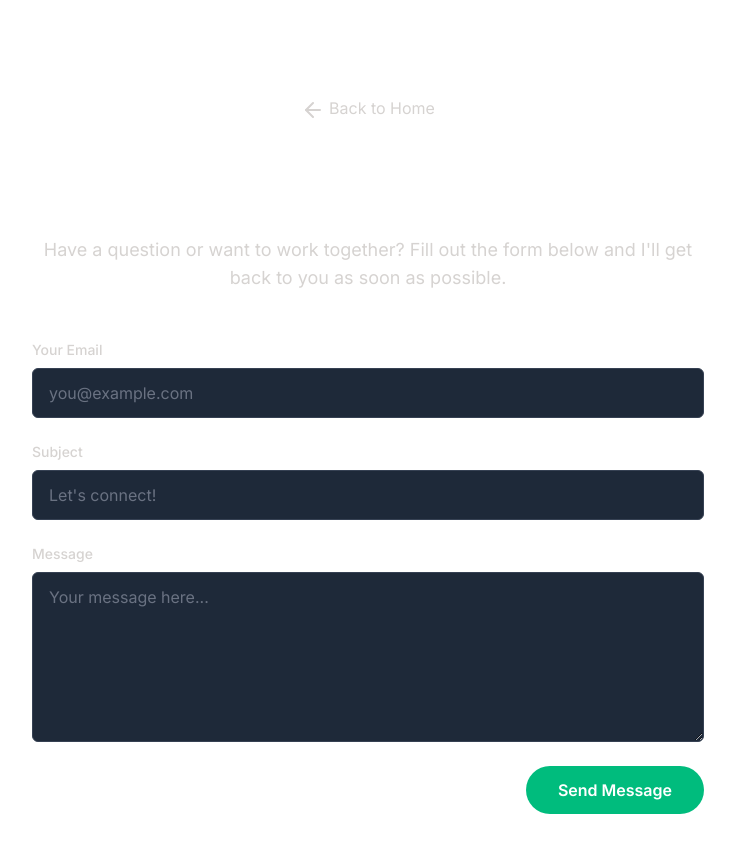
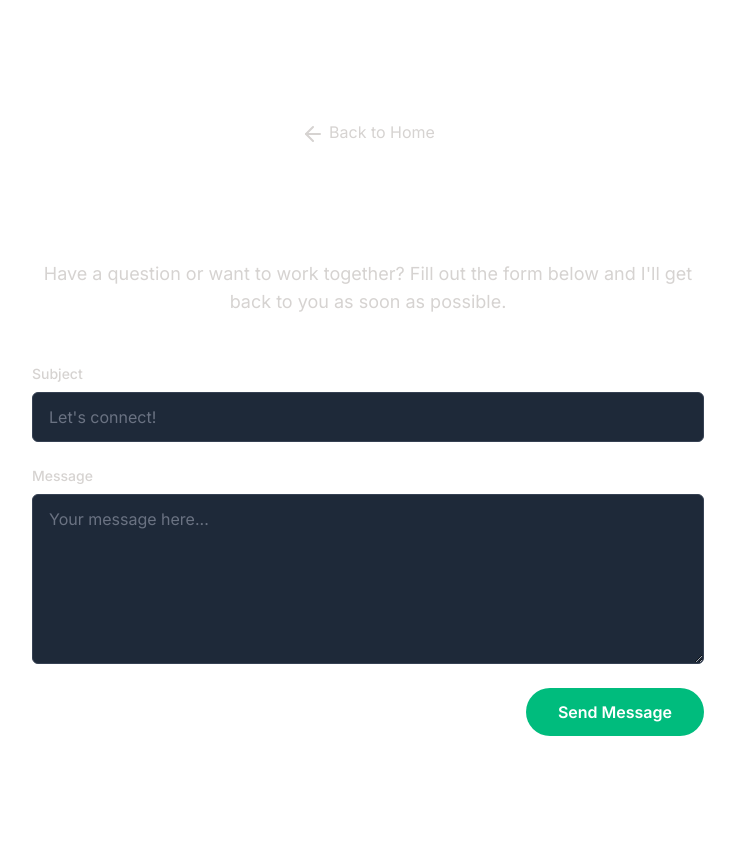
Before and after one commit to SatoshiBall101/resume-website, a Next.js app: page /contact in a window 1280 px wide. Shown: the whole page, without its empty margins (272-1007 px from the left). After the commit the page ends 800 px from the top, so only its background shows below. Built offline with nearby package versions, Linux system fonts and the light colour scheme.

Commit message:
Add functional contact page and fix build errors

```diff
--- a/app/contact/page.tsx
+++ b/app/contact/page.tsx
@@ -1,6 +1,6 @@
 "use client";
 
-import React, { useState } from 'react';
+import React from 'react';
 import { motion } from 'framer-motion';
 
 const ArrowLeftIcon = (props: React.SVGProps<SVGSVGElement>) => (
@@ -10,11 +10,14 @@ const ArrowLeftIcon = (props: React.SVGProps<SVGSVGElement>) => (
 );
 
 export default function ContactPage() {
-  const [email, setEmail] = useState('');
-  const [subject, setSubject] = useState('');
-  const [message, setMessage] = useState('');
-
-  const mailtoHref = `mailto:ammanilyas100@gmail.com?subject=${encodeURIComponent(subject)}&body=${encodeURIComponent(`From: ${email}\n\n${message}`)}`;
+  const handleSubmit = (event: React.FormEvent<HTMLFormElement>) => {
+    event.preventDefault();
+    const formData = new FormData(event.currentTarget);
+    const subject = formData.get('subject') as string;
+    const message = formData.get('message') as string;
+    // This will open the user's default email client
+    window.location.href = `mailto:ammanilyas100@gmail.com?subject=${encodeURIComponent(subject)}&body=${encodeURIComponent(message)}`;
+  };
 
   return (
     <main className="flex items-center justify-center min-h-screen pt-24 pb-10">
@@ -34,23 +37,10 @@ export default function ContactPage() {
 
           <h1 className="text-4xl md:text-5xl font-bold text-white mb-4">Get in Touch</h1>
           <p className="text-lg text-stone-300 mb-12">
-            Have a question or want to work together? Fill out the form below and I'll get back to you as soon as possible.
+            Have a question or want to work together? Fill out the form below and I&apos;ll get back to you as soon as possible.
           </p>
 
-          <form className="space-y-6 text-left">
-            <div>
-              <label htmlFor="email" className="block text-sm font-medium text-stone-300 mb-2">Your Email</label>
-              <input
-                type="email"
-                id="email"
-                name="email"
-                required
-                className="block w-full px-4 py-3 bg-gray-800 border border-gray-700 rounded-md text-white placeholder-gray-500 focus:outline-none focus:ring-2 focus:ring-emerald-500 focus:border-emerald-500 transition-colors"
-                placeholder="you@example.com"
-                value={email}
-                onChange={(e) => setEmail(e.target.value)}
-              />
-            </div>
+          <form className="space-y-6 text-left" onSubmit={handleSubmit}>
             <div>
               <label htmlFor="subject" className="block text-sm font-medium text-stone-300 mb-2">Subject</label>
               <input
@@ -60,8 +50,6 @@ export default function ContactPage() {
                 required
                 className="block w-full px-4 py-3 bg-gray-800 border border-gray-700 rounded-md text-white placeholder-gray-500 focus:outline-none focus:ring-2 focus:ring-emerald-500 focus:border-emerald-500 transition-colors"
                 placeholder="Let's connect!"
-                value={subject}
-                onChange={(e) => setSubject(e.target.value)}
               />
             </div>
             <div>
@@ -73,19 +61,17 @@ export default function ContactPage() {
                 rows={6}
                 className="block w-full px-4 py-3 bg-gray-800 border border-gray-700 rounded-md text-white placeholder-gray-500 focus:outline-none focus:ring-2 focus:ring-emerald-500 focus:border-emerald-500 transition-colors"
                 placeholder="Your message here..."
-                value={message}
-                onChange={(e) => setMessage(e.target.value)}
               ></textarea>
             </div>
             <div className="text-right">
-              <motion.a
-                href={mailtoHref}
+              <motion.button
+                type="submit"
                 className="inline-flex items-center gap-2 bg-emerald-500 text-white font-semibold py-3 px-8 rounded-full hover:bg-emerald-600 transition-all group"
                 whileHover={{ scale: 1.05 }}
                 whileTap={{ scale: 0.95 }}
               >
                 Send Message
-              </motion.a>
+              </motion.button>
             </div>
           </form>
         </motion.div>
--- a/app/layout.tsx
+++ b/app/layout.tsx
@@ -5,8 +5,8 @@ import "./globals.css";
 const inter = Inter({ subsets: ["latin"] });
 
 export const metadata: Metadata = {
-  title: "Amman Chuhan | Software Developer",
-  description: "Personal portfolio and resume for Amman Chuhan, a software developer specializing in modern web technologies.",
+  title: "Amman Chuhan",
+  description: "Personal resume website for Amman Chuhan",
 };
 
 export default function RootLayout({
```
Also changed, not shown: app/page.tsx (+28 -28 lines).
